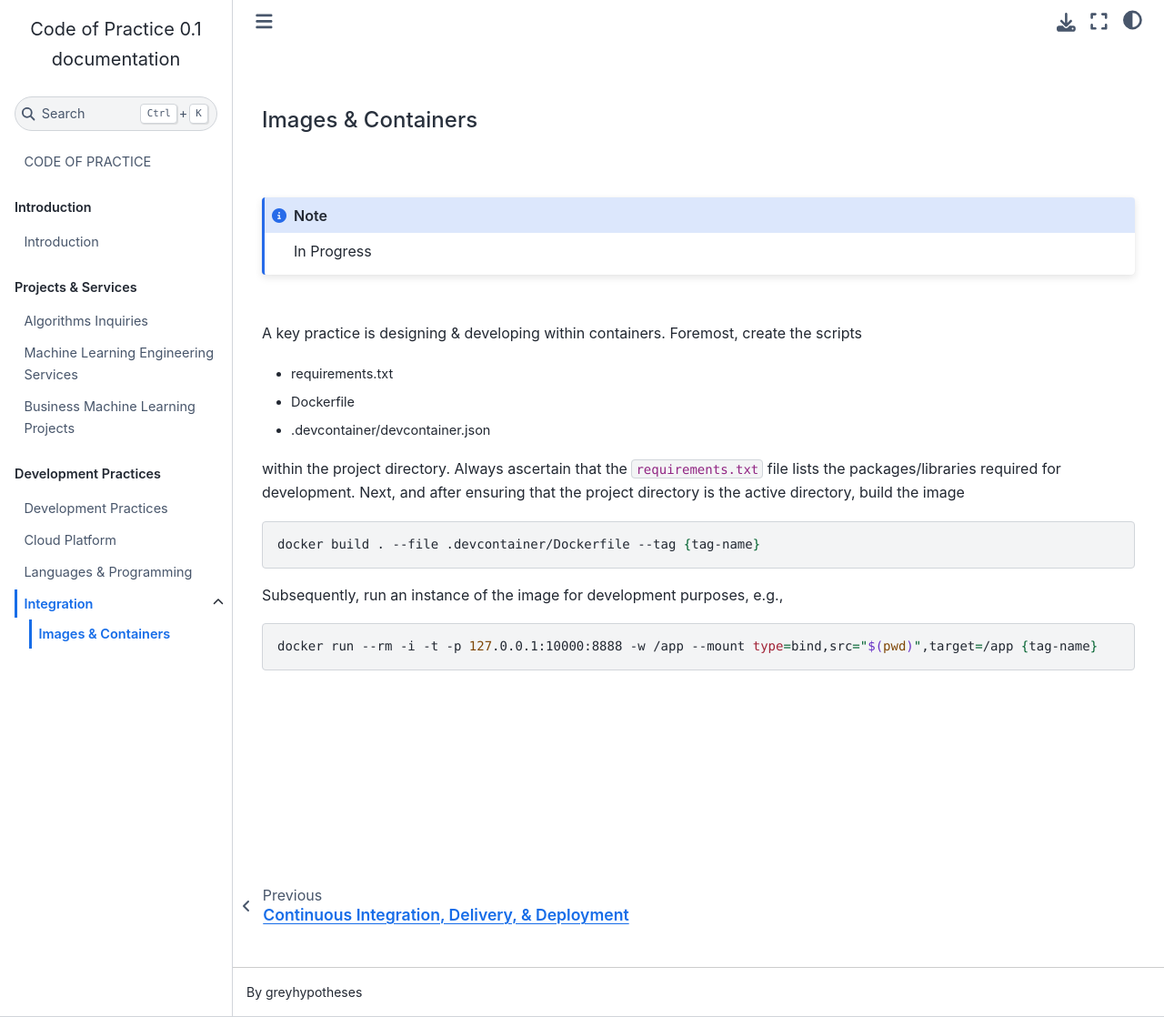
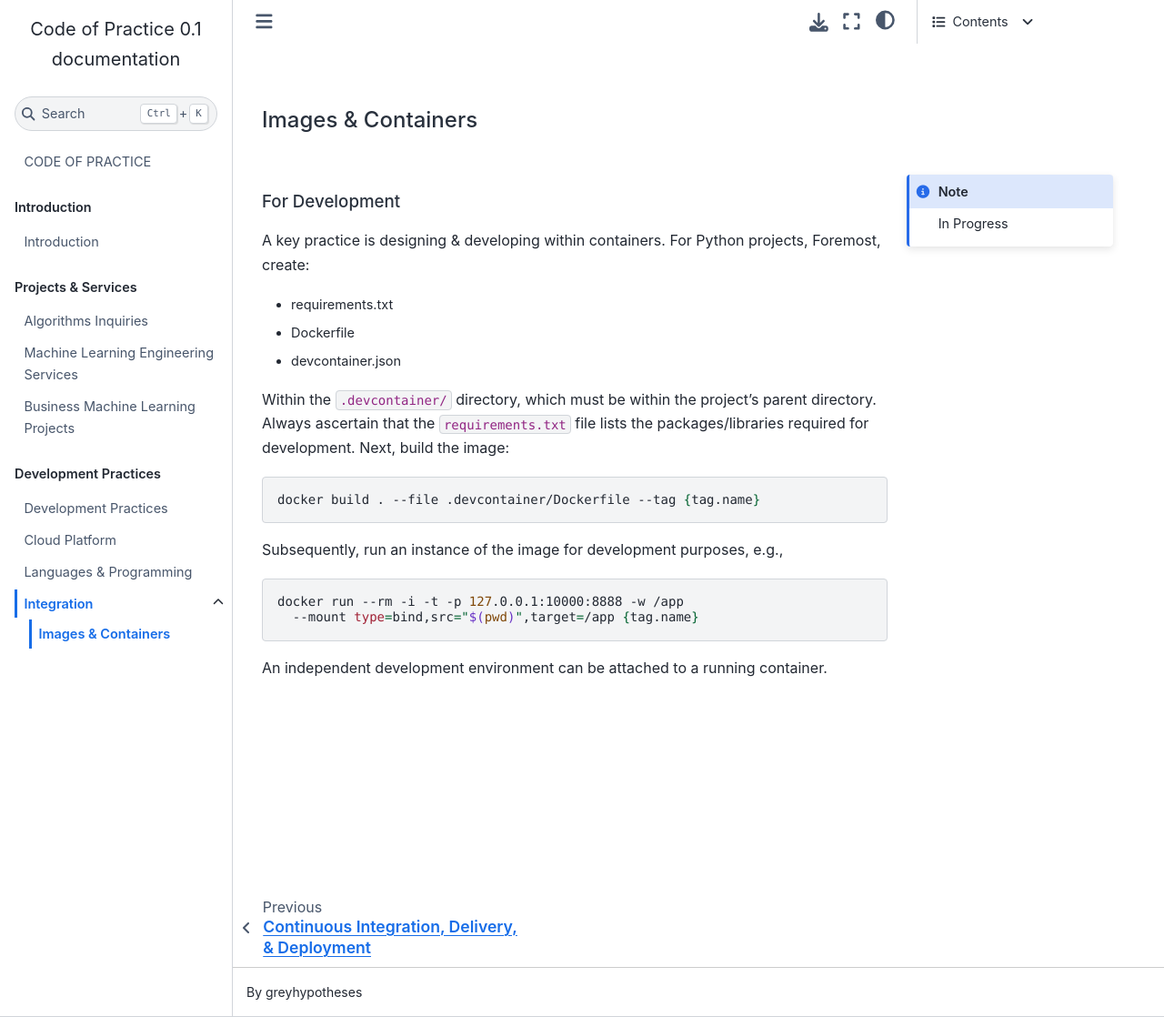
Before and after one commit to thereferences/practice, a Sphinx documentation site: the page built from docs/source/development/integration/ic.md, in a window 1280 px wide and 1118 px high. Shown: the whole window at 91% size. Built offline with Sphinx 7.4.7 and the Sphinx Book theme 1.1.4, drawn with Linux system fonts in a browser that asks for light colours.

Commit message:
Update docs/source/development/integration/ic.md

````diff
--- a/docs/source/development/integration/ic.md
+++ b/docs/source/development/integration/ic.md
@@ -5,29 +5,33 @@
 <br>
 
 :::{note}
+:class: margin
 In Progress
 :::
 
-<br>
+## For Development
 
-A key practice is designing & developing within containers.  Foremost, create the scripts
+A key practice is designing & developing within containers.  For Python projects, Foremost, create:
 
 * requirements.txt
 * Dockerfile
-* .devcontainer/devcontainer.json
+* devcontainer.json
 
-within the project directory.  Always ascertain that the `requirements.txt` file lists the packages/libraries required for
-development.  Next, and after ensuring that the project directory is the active directory, build the image
+Within the `.devcontainer/` directory, which must be within the project's parent directory.  Always ascertain that the
+`requirements.txt` file lists the packages/libraries required for development.  Next, build the image:
 
 ```shell
-docker build . --file .devcontainer/Dockerfile --tag {tag-name}
+docker build . --file .devcontainer/Dockerfile --tag {tag.name}
 ```
 
 Subsequently, run an instance of the image for development purposes, e.g.,
 
 ```shell
-docker run --rm -i -t -p 127.0.0.1:10000:8888 -w /app --mount type=bind,src="$(pwd)",target=/app {tag-name}
+docker run --rm -i -t -p 127.0.0.1:10000:8888 -w /app
+  --mount type=bind,src="$(pwd)",target=/app {tag.name}
 ```
+
+An independent development environment can be attached to a running container.
 
 <br>
 <br>
````
